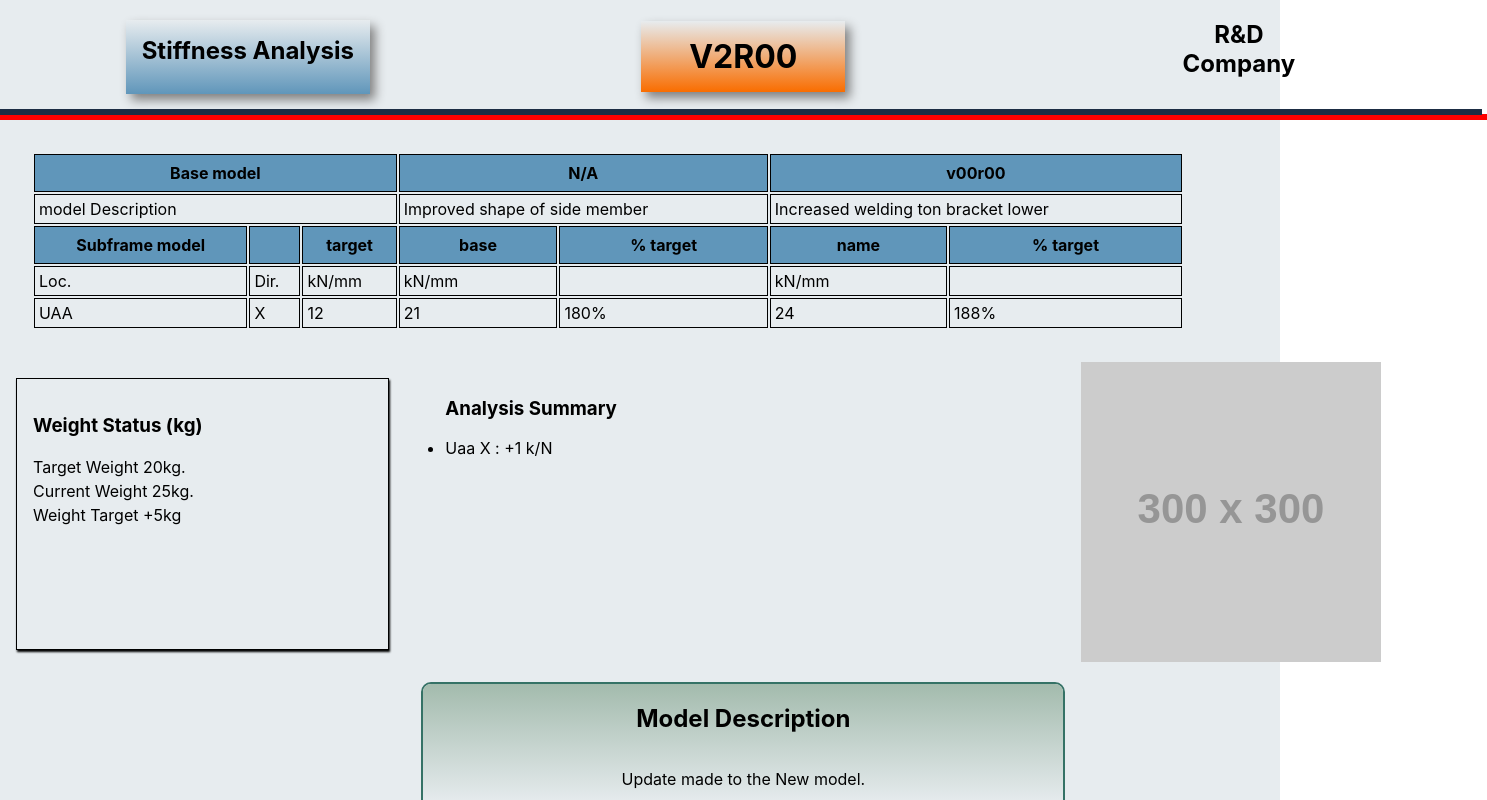
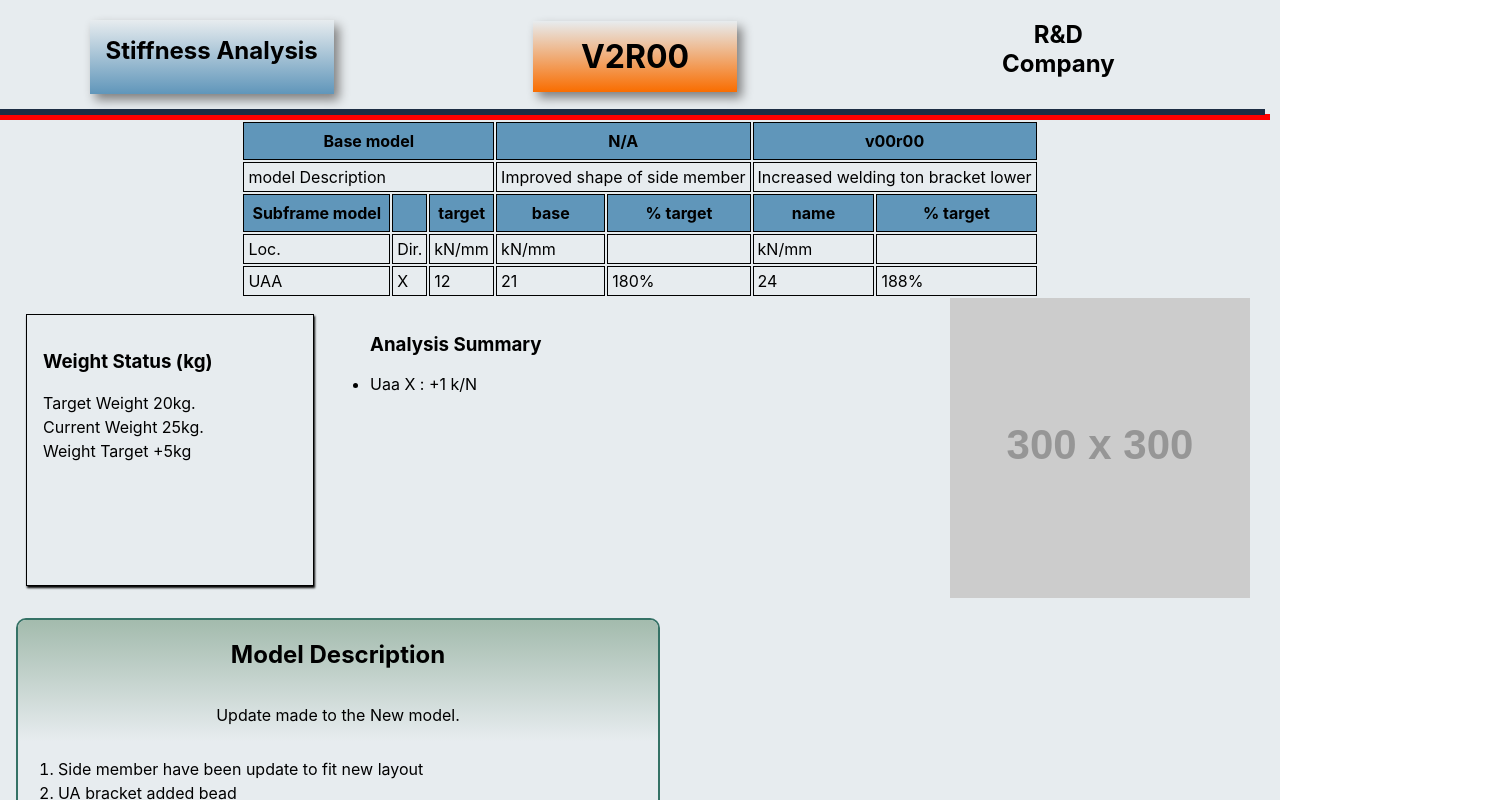
Before and after one commit to matterholt/modelReport, a React (Create React App) app in the folder report_template/: page / in a window 1280 px wide. Shown: the top 800 px of the page, 1487 px wide, since content can reach past the window. Built offline with nearby package versions, Linux system fonts and the light colour scheme.

Commit message:
updated layout

```diff
--- a/report_template/src/App.css
+++ b/report_template/src/App.css
@@ -12,7 +12,7 @@ root {
 .App {
   display: grid;
   background: #E7ECEF;
-  grid-template-columns: repeat(3, 1fr);
+  grid-template-columns: 10px 25% 1fr 25% 10px;
 
 }
 
--- a/report_template/src/components/AnalysisSummary.js
+++ b/report_template/src/components/AnalysisSummary.js
@@ -6,7 +6,7 @@ quick rundown on what happen to the most important sus point
 */
 
 const summaryStyle = css`
-  grid-column: 2;
+  grid-column: 3;
   grid-row: 3;
 `;
 
--- a/report_template/src/components/Header.js
+++ b/report_template/src/components/Header.js
@@ -3,7 +3,7 @@ import React from "react";
 import { css, jsx } from "@emotion/core";
 
 const head_title = css`
-  grid-column: 1/4;
+  grid-column: 1/5;
   grid-row: 1;
   display: grid;
   grid-template-columns: repeat(3, 1fr);
--- a/report_template/src/components/ModelDescription.js
+++ b/report_template/src/components/ModelDescription.js
@@ -3,7 +3,7 @@ import React from "react";
 import { css, jsx } from "@emotion/core";
 
 const mdlDescpt = css`
-  grid-column: 2;
+  grid-column: 1/5;
   grid-row: 5;
   border: 2px solid #357266;
   background: #e7ecef;
--- a/report_template/src/components/ModelImg.js
+++ b/report_template/src/components/ModelImg.js
@@ -3,7 +3,7 @@ import React from "react";
 import { css, jsx } from "@emotion/core";
 
 const modelImage = css`
-  grid-column: 3;
+  grid-column: 4;
   grid-row: 3;
 `;
 
--- a/report_template/src/components/ResultTable.js
+++ b/report_template/src/components/ResultTable.js
@@ -7,10 +7,11 @@ Table with the full stiffness comparison to base and target
 
 */
 const tableStyle = css`
-  grid-column: 1/4;
+  grid-column: 2/5;
   grid-row: 2;
-  margin: 2rem;
-  width: 90vw;
+
+  align-self: center;
+  justify-self: center;
   td {
     border: 1px solid black;
     padding: 0.25rem;
--- a/report_template/src/components/WeightInfo.js
+++ b/report_template/src/components/WeightInfo.js
@@ -3,7 +3,7 @@ import React from "react";
 import { css, jsx } from "@emotion/core";
 
 const weightStyle = css`
-  grid-column: 1;
+  grid-column: 2;
   grid-row: 3;
   border: 1px solid black;
   box-shadow: 1px 2px 2px black;
```
